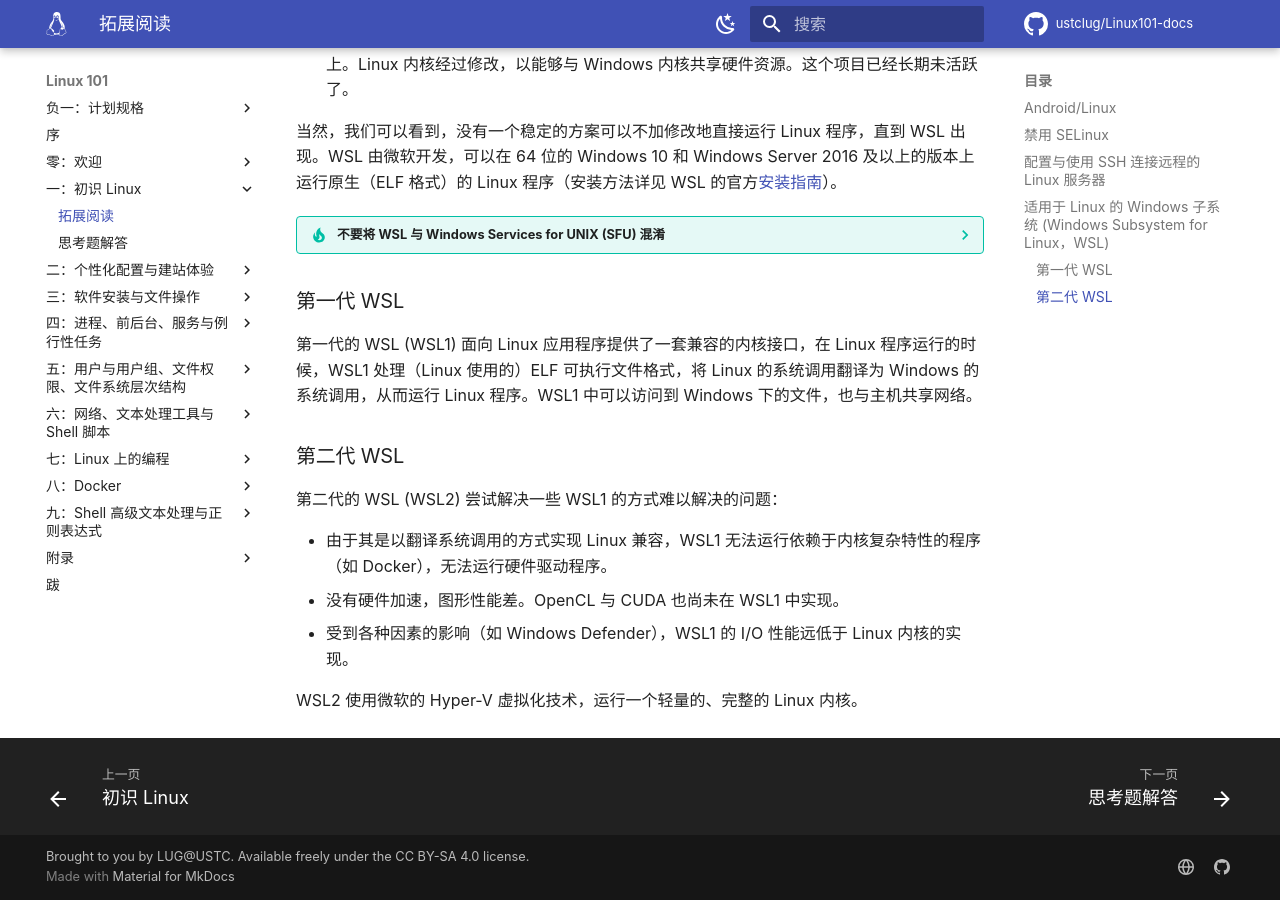
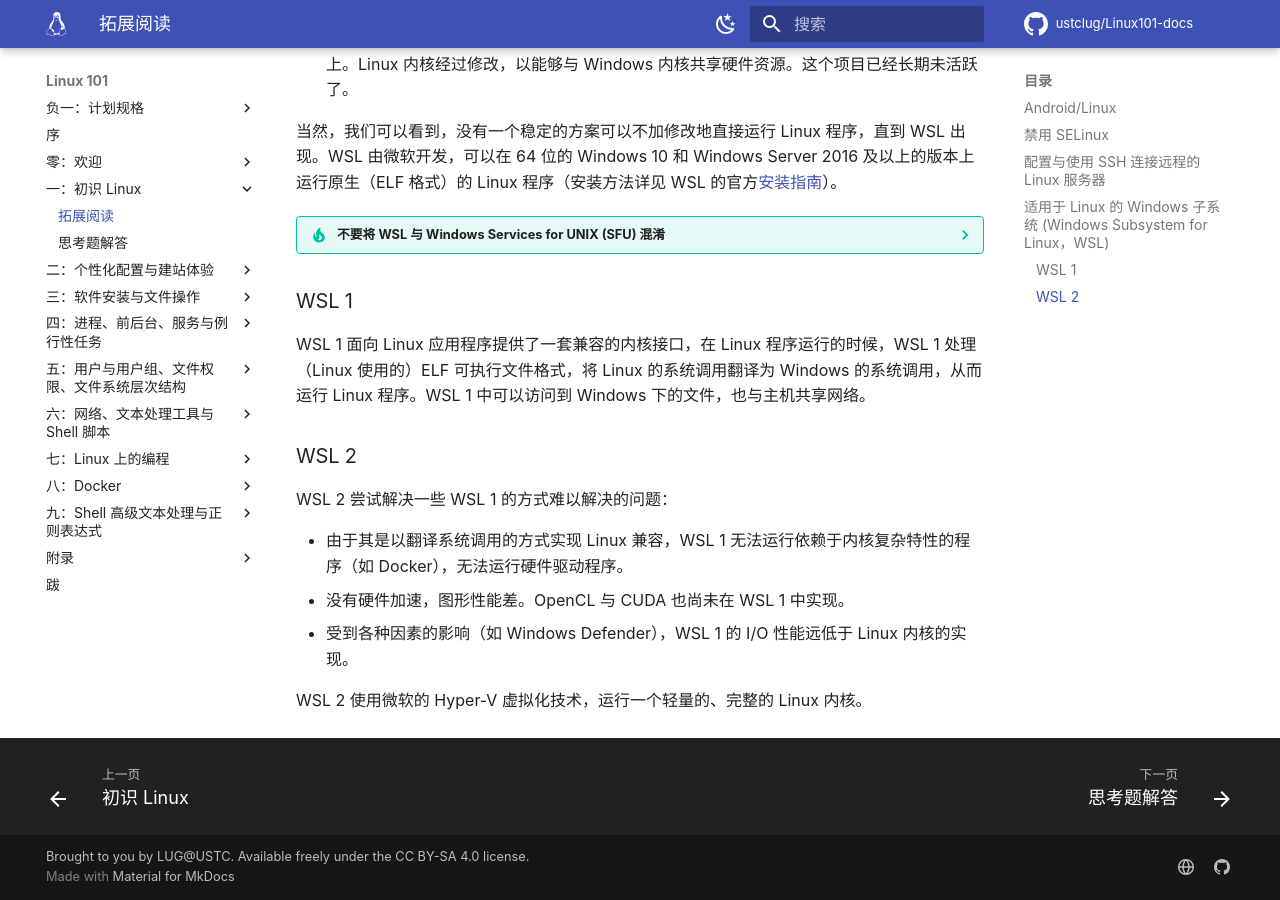
Before and after one commit to ustclug/Linux101-docs, an MkDocs documentation site: the page built from docs/Ch01/supplement.md, in a window 1280 px wide and 900 px high, scrolled down 4974 px. Built offline with MkDocs 1.6.1 and Material for MkDocs 9.7.7, drawn with Linux system fonts in a browser that asks for light colours; comment, search, counter and statistics services are not loaded.

Commit message:
Modify WSL description
According to https://learn.microsoft.com/zh-cn/windows/wsl/about, we should use "WSL 1" and "WSL 2" to describe them.

```diff
--- a/docs/Ch01/supplement.md
+++ b/docs/Ch01/supplement.md
@@ -268,16 +268,16 @@
 
     你可能会在老版本的 Windows 上注意到，在「添加与删除 Windows 组件」的地方，有一个「基于 UNIX 的应用程序子系统」。需要注意的是，这个选项和 WSL 没有任何关系。它也无法直接运行 Linux 或者其他 UNIX 的程序。并且，这个子系统目前也已经停止了开发。
 
-### 第一代 WSL {#wsl1}
+### WSL 1 {#wsl1}
 
-第一代的 WSL (WSL1) 面向 Linux 应用程序提供了一套兼容的内核接口，在 Linux 程序运行的时候，WSL1 处理（Linux 使用的）ELF 可执行文件格式，将 Linux 的系统调用翻译为 Windows 的系统调用，从而运行 Linux 程序。WSL1 中可以访问到 Windows 下的文件，也与主机共享网络。
+WSL 1 面向 Linux 应用程序提供了一套兼容的内核接口，在 Linux 程序运行的时候，WSL 1 处理（Linux 使用的）ELF 可执行文件格式，将 Linux 的系统调用翻译为 Windows 的系统调用，从而运行 Linux 程序。WSL 1 中可以访问到 Windows 下的文件，也与主机共享网络。
 
-### 第二代 WSL {#wsl2}
+### WSL 2 {#wsl2}
 
-第二代的 WSL (WSL2) 尝试解决一些 WSL1 的方式难以解决的问题：
+WSL 2 尝试解决一些 WSL 1 的方式难以解决的问题：
 
--   由于其是以翻译系统调用的方式实现 Linux 兼容，WSL1 无法运行依赖于内核复杂特性的程序（如 Docker），无法运行硬件驱动程序。
--   没有硬件加速，图形性能差。OpenCL 与 CUDA 也尚未在 WSL1 中实现。
--   受到各种因素的影响（如 Windows Defender），WSL1 的 I/O 性能远低于 Linux 内核的实现。
+-   由于其是以翻译系统调用的方式实现 Linux 兼容，WSL 1 无法运行依赖于内核复杂特性的程序（如 Docker），无法运行硬件驱动程序。
+-   没有硬件加速，图形性能差。OpenCL 与 CUDA 也尚未在 WSL 1 中实现。
+-   受到各种因素的影响（如 Windows Defender），WSL 1 的 I/O 性能远低于 Linux 内核的实现。
 
-WSL2 使用微软的 Hyper-V 虚拟化技术，运行一个轻量的、完整的 Linux 内核。
+WSL 2 使用微软的 Hyper-V 虚拟化技术，运行一个轻量的、完整的 Linux 内核。
```
